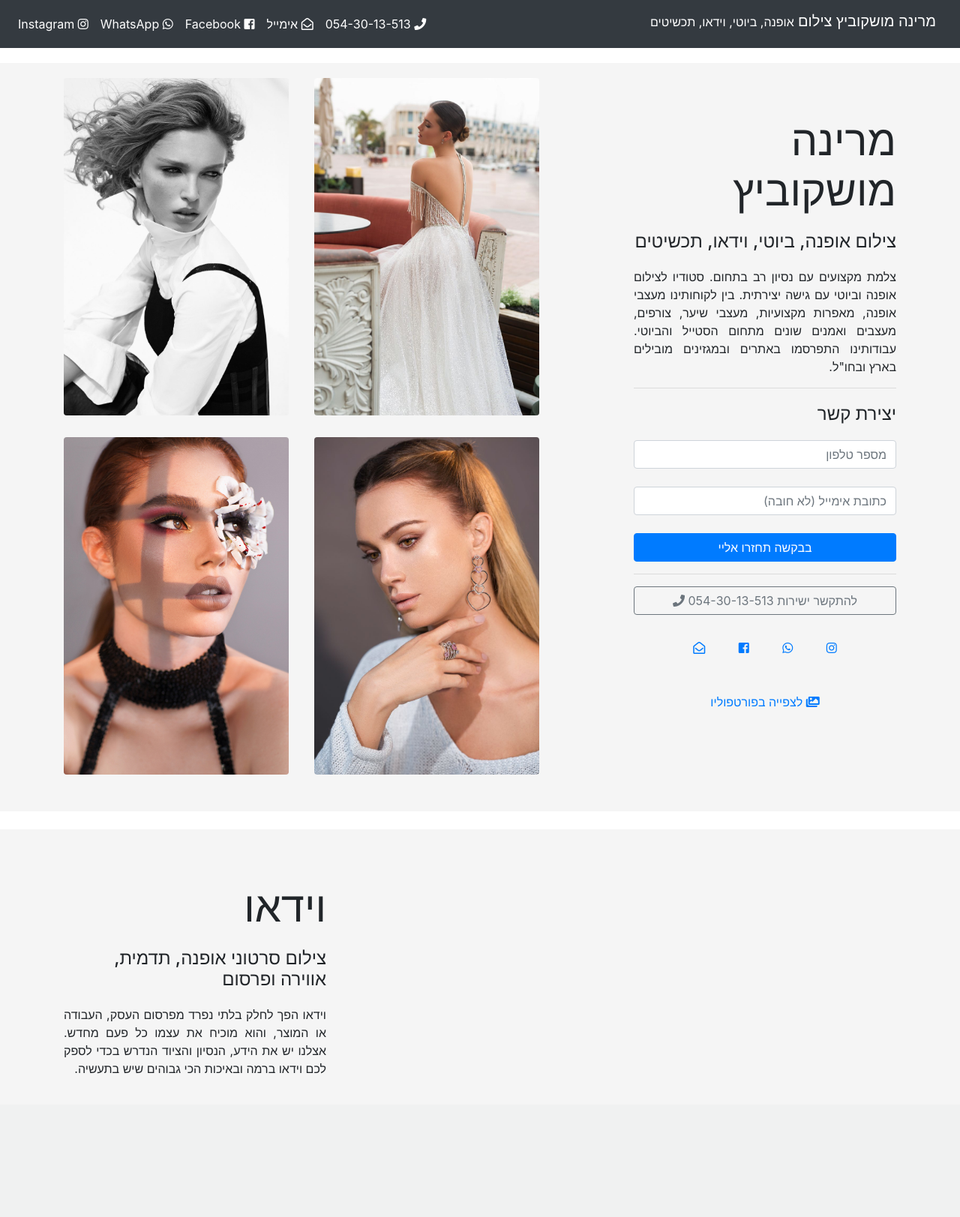
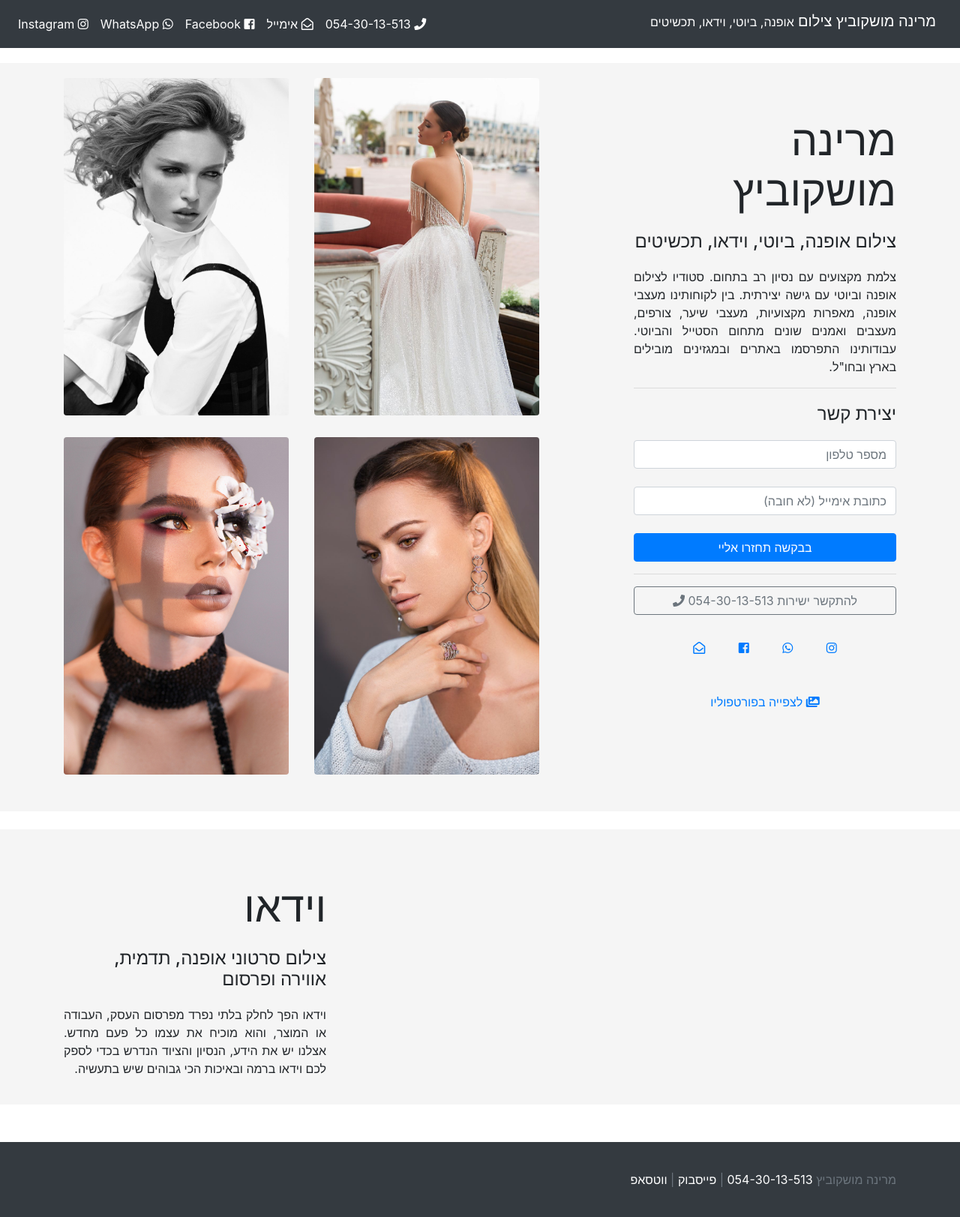
Before and after one commit to sgchris/multashkalp, a PHP site: page / in a window 1280 px wide. Shown: the whole page at 75% size. Before the commit the page ends 1432 px from the top, so only its background shows below. Run offline with PHP 8.4, Linux system fonts and the light colour scheme; some libraries are stand-ins or nearby versions; grey boxes are pictures that could not be loaded.

Commit message:
added footer

```diff
--- a/index.html
+++ b/index.html
@@ -82,7 +82,8 @@
 
                             <form class="contact-form">
                                 <h4 class="text-right">יצירת קשר</h4>
-                                <input type="text" class="form-control" placeholder="מספר טלפון"><br />
+                                <input type="text" class="form-control" placeholder="מספר טלפון">
+                                <br />
                                 <input type="email" class="form-control" placeholder="כתובת אימייל (לא חובה)">
                                 <br />
                                 <button type="submit" class="btn btn-primary btn-block">בבקשה תחזרו אליי</button>
@@ -90,10 +91,9 @@
 
                             <hr />
 
-                            <a href="tel:+972543013513"
-                                class="btn btn-outline-secondary d-block"
-                                title="להיתקשר ישירות">
-                                <i class="fas fa-phone"></i> 054-30-13-513 <span class="d-none d-lg-inline">להתקשר ישירות</span>
+                            <a href="tel:+972543013513" class="btn btn-outline-secondary d-block" title="להיתקשר ישירות">
+                                <i class="fas fa-phone"></i> 054-30-13-513
+                                <span class="d-none d-lg-inline">להתקשר ישירות</span>
                             </a>
                             <br />
                             <div class="text-center">
@@ -139,10 +139,8 @@
                             <h1 class="text-right" dir="rtl">וידאו</h1>
                             <h4 class="text-right" dir="rtl">צילום סרטוני אופנה, תדמית, אווירה ופרסום</h4>
                             <p class="text-justify" dir="rtl">
-                                וידאו הפך לחלק בלתי נפרד מפרסום העסק,
-                                העבודה או המוצר, והוא מוכיח את עצמו כל פעם מחדש.
-                                אצלנו יש את הידע, הנסיון והציוד הנדרש בכדי
-                                לספק לכם וידאו ברמה ובאיכות הכי גבוהים שיש בתעשיה.
+                                וידאו הפך לחלק בלתי נפרד מפרסום העסק, העבודה או המוצר, והוא מוכיח את עצמו כל פעם מחדש. אצלנו יש את הידע, הנסיון והציוד הנדרש
+                                בכדי לספק לכם וידאו ברמה ובאיכות הכי גבוהים שיש בתעשיה.
                             </p>
                         </div>
                         <div class="col-sm-12 col-md-8">
@@ -156,7 +154,23 @@
         </div>
     </div>
 
-    </div>
+    <footer class="footer bg-dark text-right" style="direction:rtl;">
+        <div class="container">
+            <span class="text-muted" title="להיתקשר ישירות">מרינה מושקוביץ <a href="tel:+972543013513">054-30-13-513</a></span>
+            <span class="text-muted"> | </span>
+            <span class="text-muted" title="פייסבוק">
+                <a href="https://www.facebook.com/multashka/photos" target="_blank">
+                    פייסבוק
+                </a>
+            </span>
+            <span class="text-muted"> | </span>
+            <span class="text-muted" title="פייסבוק">
+                <a href="https://web.whatsapp.com/send?phone=+972543013513" target="_blank">
+                    ווטסאפ
+                </a>
+            </span>
+        </div>
+    </footer>
 
     <!-- Optional JavaScript -->
     <!-- jQuery first, then Popper.js, then Bootstrap JS -->
--- a/styles.css
+++ b/styles.css
@@ -1,3 +1,7 @@
+body {
+    position: relative;
+    padding-bottom: 150px;
+}
 .main-stripe {
     background: #F5F5F5;
     padding-top: 50px;
@@ -36,3 +40,20 @@ video {
     max-width: 100%;
     padding-top: 50px;
 }
+
+.footer {
+    position: absolute;
+    bottom: 0;
+    width: 100%;
+    /* Set the fixed height of the footer here */
+    height: 100px;
+    line-height: 100px;
+    background-color: #f5f5f5;
+}
+
+.footer a {
+    color: #FFF;
+}
+.footer a:hover {
+    text-decoration: underline;
+}
```
